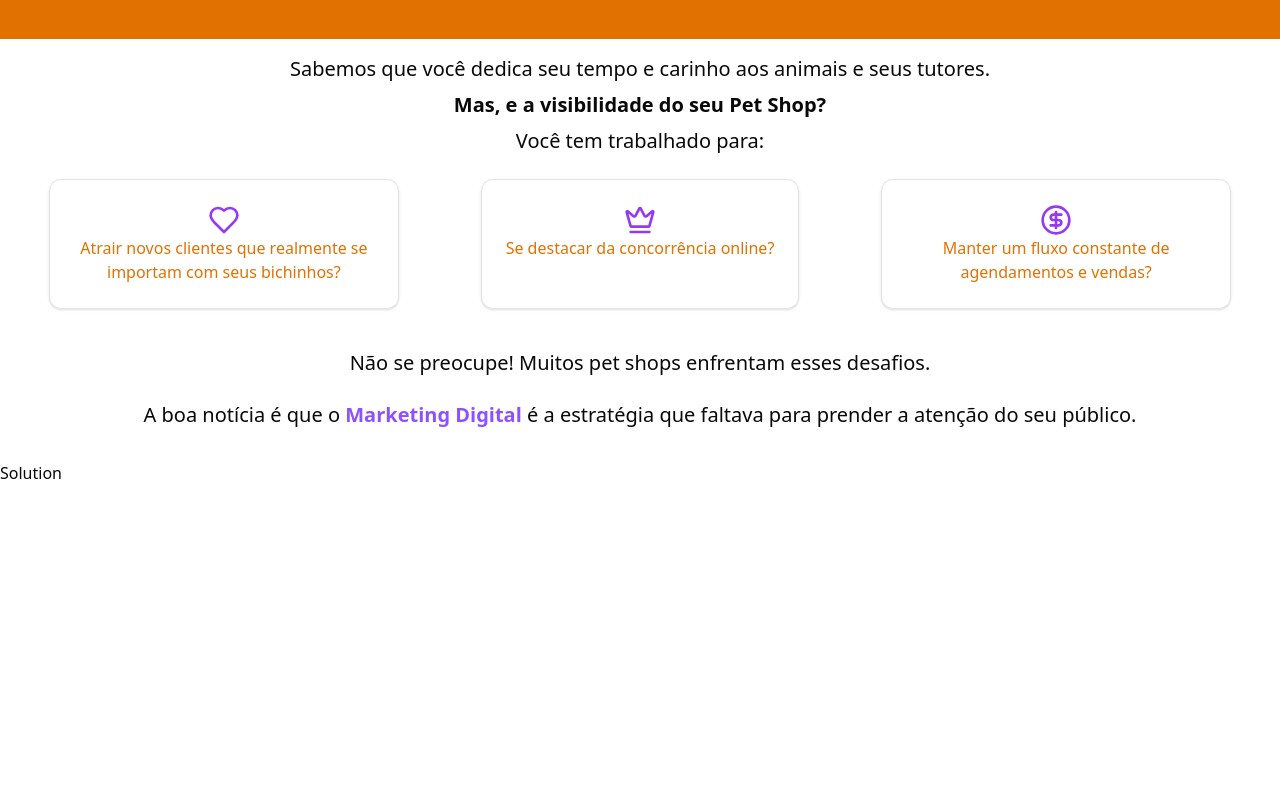
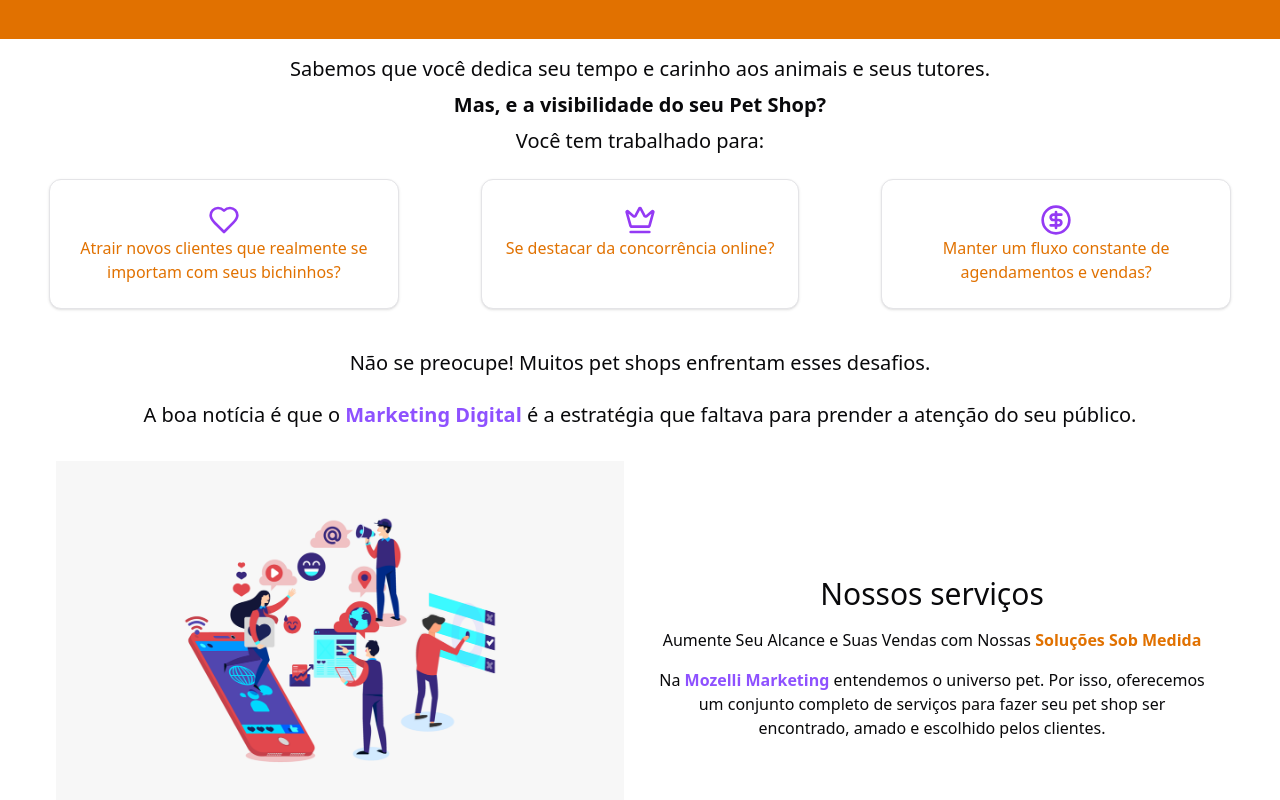
Before and after one commit to mozelli/site-mozelli-marketing, a Next.js app: page /pet in a window 1280 px wide. Shown: the part 927-1727 px from the top of the page. Before the commit the page ends 1412 px from the top, so only its background shows below. Built offline with nearby package versions, Linux system fonts and the light colour scheme.

Commit message:
create Solution section

```diff
--- a/app/(pages)/pet/components/Solution/index.tsx
+++ b/app/(pages)/pet/components/Solution/index.tsx
@@ -1,7 +1,41 @@
+import Image from "next/image";
+import ImageSectionSolution from "@/public/images/pet_solution.png";
+import WebDevelopment from "./WebDevelopment";
+import TrafficManagement from "./TrafficManagement";
+import SocialMedia from "./SocialMedia";
+
 const Solution = () => {
   return (
     <section>
-      <h2>Solution</h2>
+      <div className="flex flex-wrap lg:justify-around lg:max-w-[1200px] lg:mx-auto">
+        <div className="max-w-[425px] lg:max-w-[50%]">
+          <Image
+            src={ImageSectionSolution}
+            alt="Imagem mostrando pessoas interagindo com canais da internet"
+            className="md:px-4 lg:w-full"
+          />
+        </div>
+
+        <div className="flex flex-col lg:justify-center md:max-w-[343px] lg:max-w-[50%] pr-4">
+          <h2 className="text-2xl lg:text-3xl font-medium text-center mt-4 px-4">
+            Nossos serviços
+          </h2>
+          <p className="text-center px-4 my-4">
+            Aumente Seu Alcance e Suas Vendas com Nossas{" "}
+            <strong className="text-amber-600">Soluções Sob Medida</strong>
+          </p>
+          <p className="text-center px-4">
+            Na <strong className="text-primary">Mozelli Marketing</strong>{" "}
+            entendemos o universo pet. Por isso, oferecemos um conjunto completo
+            de serviços para fazer seu pet shop ser encontrado, amado e
+            escolhido pelos clientes.
+          </p>
+        </div>
+      </div>
+
+      <WebDevelopment />
+      <TrafficManagement />
+      <SocialMedia />
     </section>
   );
 };
```
